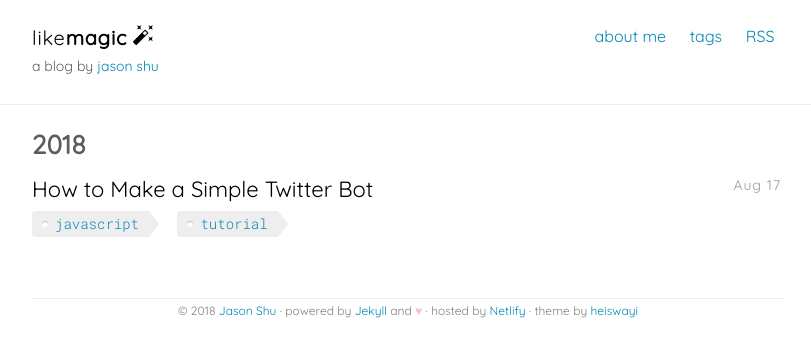
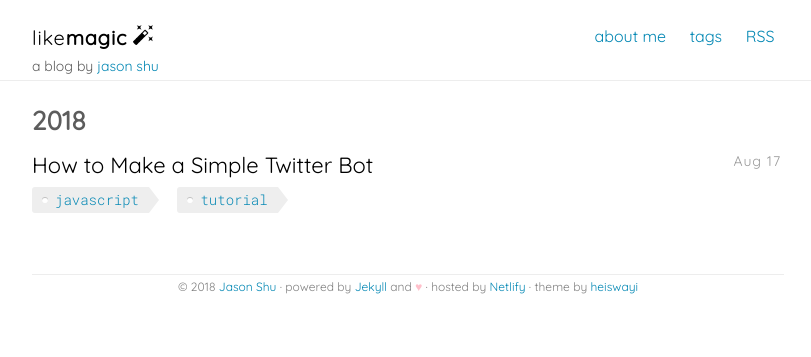
Before and after one commit to j4sonshu/likemagic, a Jekyll site: the page built from index.html, in a window 1280 px wide. Shown: the top 357 px of the page, without its empty margins (232-1043 px from the left). Built offline with Jekyll 4.4.1, drawn with Linux system fonts in a browser that asks for light colours.

Commit message:
media navbar

```diff
--- a/assets/scss/_layout.scss
+++ b/assets/scss/_layout.scss
@@ -58,11 +58,10 @@
   min-height: 64px;
   display: block;
 
-  /* remove extra bottom space on nav
+  // remove extra bottom space on nav
   .container {
     padding-bottom: 0;
   }
-  */
 }
 
 .pull-left {
@@ -149,12 +148,14 @@
     float: none;
     width: 100%;
   }
+  */
+  .navbar {
+    float: right;
+  }
 
-  .navbar {
-    // navbar under logo
-    padding-top: 10px;
+  .logo-me {
+    font-size: 12px;
   }
-  */
 
   .date-label {
     float: left !important;
```
